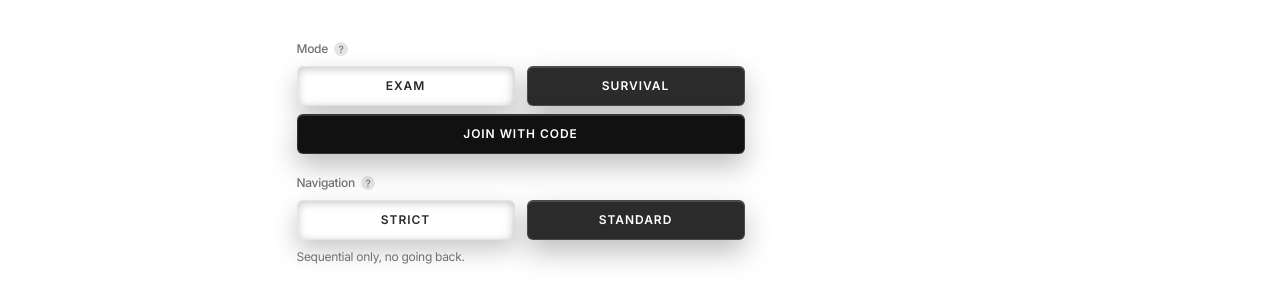
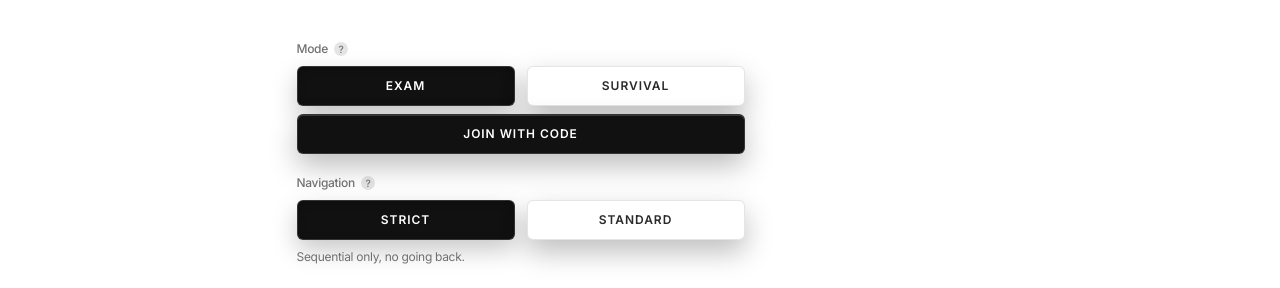
Before and after one commit to LvnnnX/exam-app, a Next.js app: page / in a window 1280 px wide. Shown: the part 230-518 px from the top of the page. Built offline with nearby package versions, Linux system fonts and the light colour scheme; no server answers; the database is empty.

Commit message:
fix(home): invert mode/nav toggle colors — white when unselected, dark when selected

```diff
--- a/app/page.tsx
+++ b/app/page.tsx
@@ -58,7 +58,7 @@ export default function ExamPage() {
                 <NeumorphButton
                   type="button"
                   size="medium"
-                  intent={state.gameMode === 'exam' ? 'secondary' : 'default'}
+                  intent={state.gameMode === 'exam' ? 'primary' : 'secondary'}
                   pressed={state.gameMode === 'exam'}
                   fullWidth
                   onClick={() => setters.setGameMode('exam')}
@@ -68,7 +68,7 @@ export default function ExamPage() {
                 <NeumorphButton
                   type="button"
                   size="medium"
-                  intent={state.gameMode === 'survival' ? 'danger' : 'default'}
+                  intent={state.gameMode === 'survival' ? 'primary' : 'secondary'}
                   pressed={state.gameMode === 'survival'}
                   fullWidth
                   onClick={() => { setters.setGameMode('survival'); setters.setExamMode('strict'); }}
@@ -98,7 +98,7 @@ export default function ExamPage() {
                   <NeumorphButton
                     type="button"
                     size="medium"
-                    intent={state.examMode === 'strict' ? 'secondary' : 'default'}
+                    intent={state.examMode === 'strict' ? 'primary' : 'secondary'}
                     pressed={state.examMode === 'strict'}
                     fullWidth
                     onClick={() => setters.setExamMode('strict')}
@@ -108,7 +108,7 @@ export default function ExamPage() {
                   <NeumorphButton
                     type="button"
                     size="medium"
-                    intent={state.examMode === 'standard' ? 'secondary' : 'default'}
+                    intent={state.examMode === 'standard' ? 'primary' : 'secondary'}
                     pressed={state.examMode === 'standard'}
                     fullWidth
                     onClick={() => setters.setExamMode('standard')}
```
